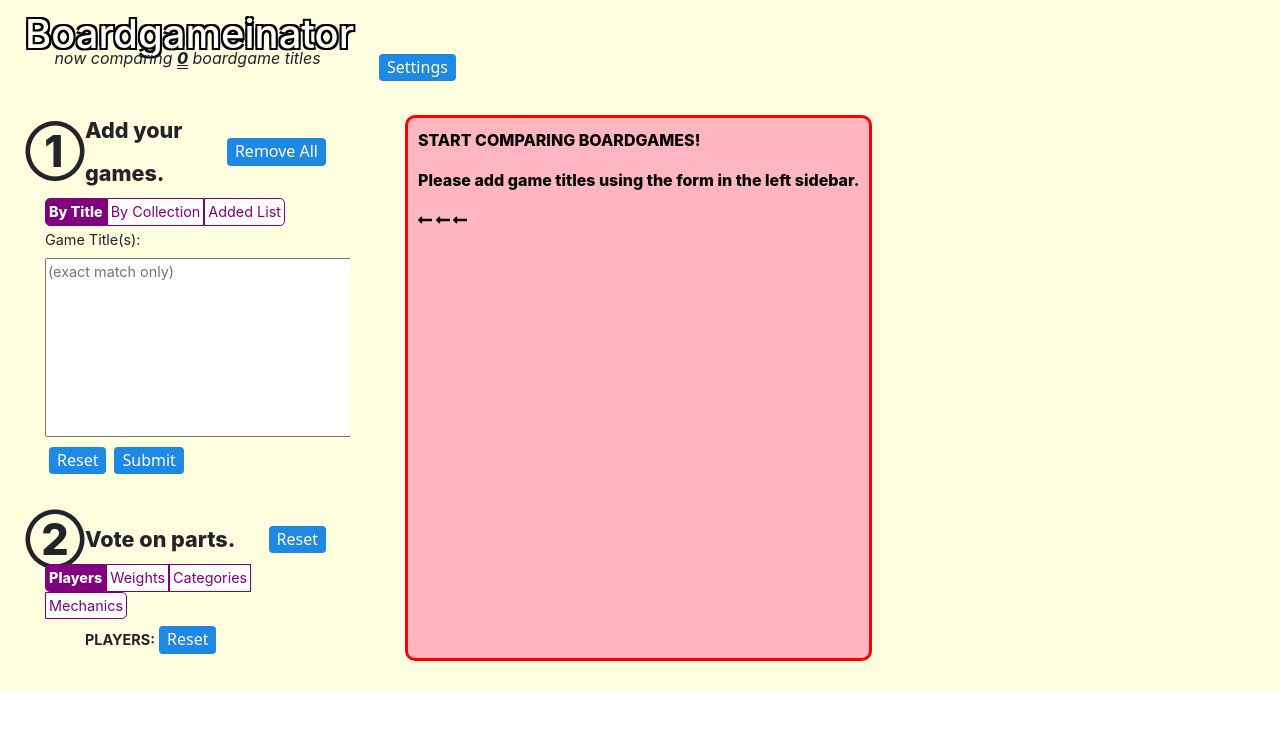
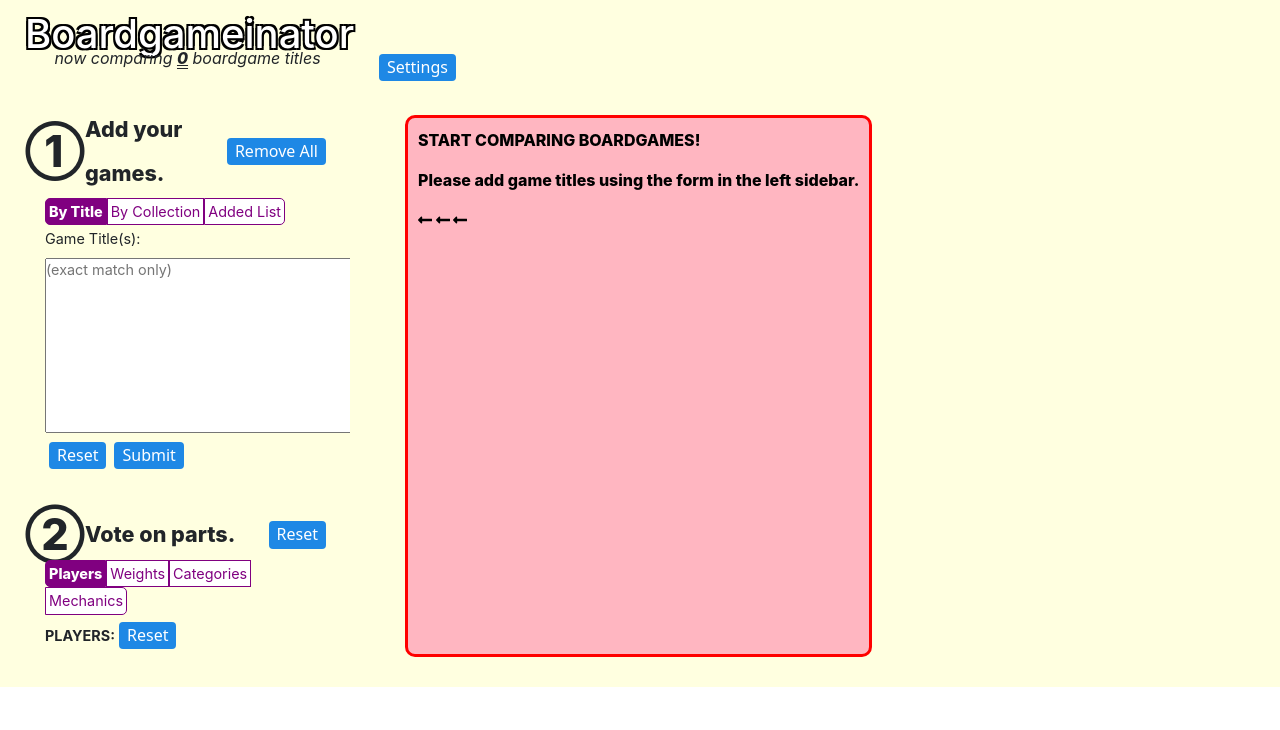
Before and after one commit to roderickwoodman/boardgameinator, a React (Create React App) app: page / in a window 1280 px wide. Shown: the top 730 px of the page. Built offline with nearby package versions, Linux system fonts and the light colour scheme.

Commit message:
Adds CSS normalize styling

```diff
--- a/src/index.css
+++ b/src/index.css
@@ -1,3 +1,16 @@
+/*
+** NORMALIZE
+*/
+
+*,
+*::before,
+*::after {
+  box-sizing: border-box;
+  margin: 0;
+  padding: 0;
+}
+
+
 /*
 ** GLOBAL STYLES (FOR HTML TAGS)
 */
```
